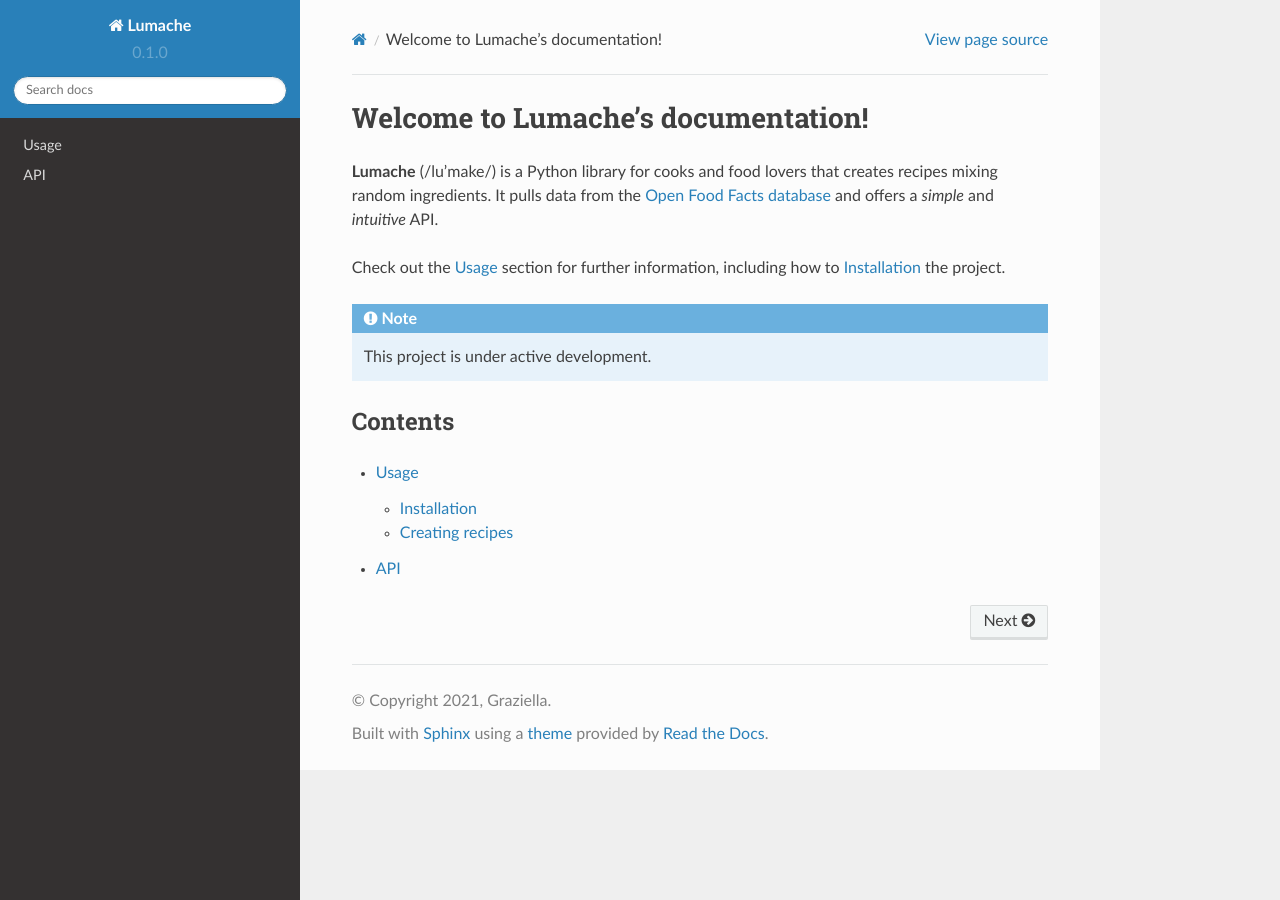
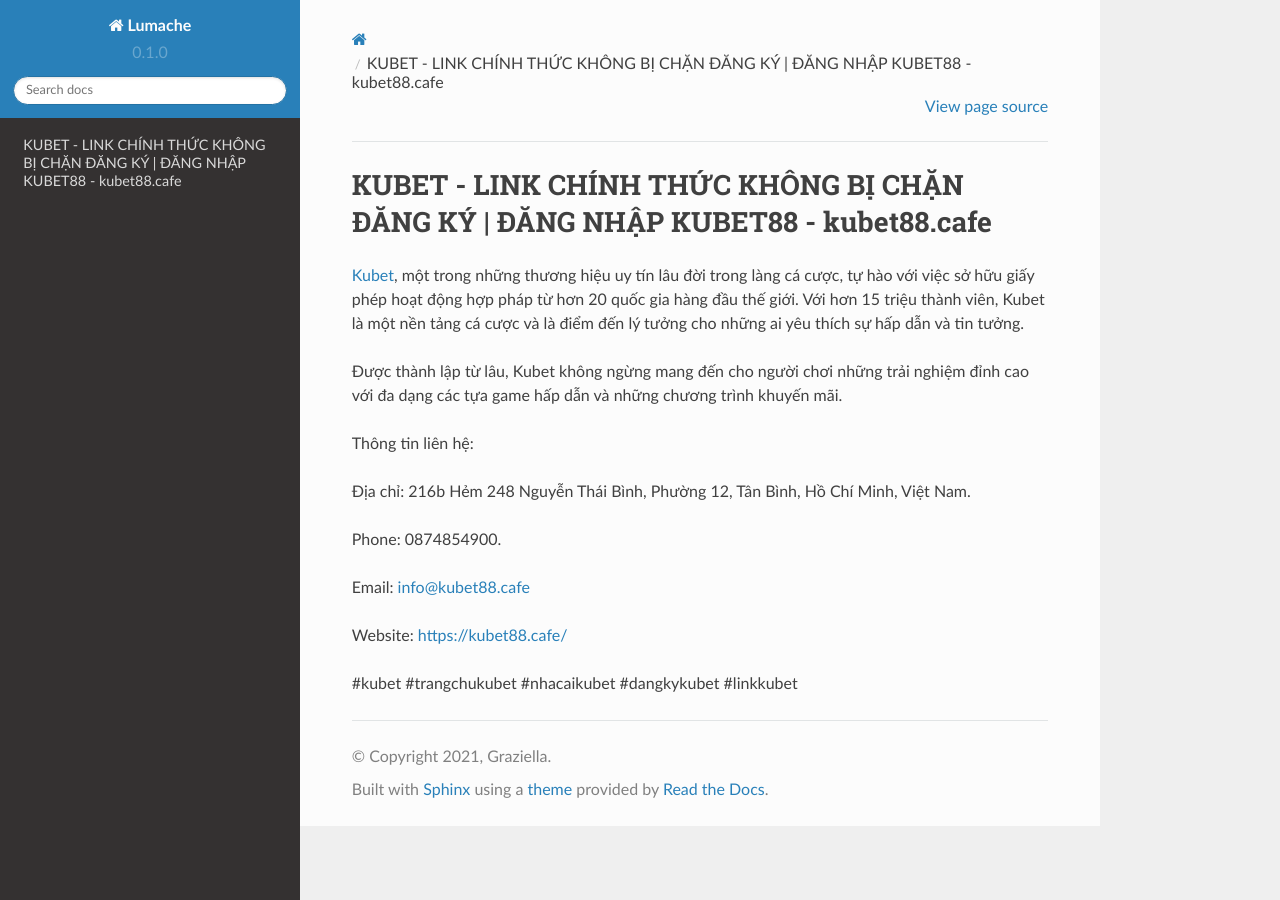
Before and after one commit to socialentity1/kubet88cafe, a Sphinx documentation site: the page built from docs/source/index.rst, in a window 1280 px wide. Built offline with Sphinx 7.4.7 and the Read the Docs theme 2.0.0, drawn with Linux system fonts in a browser that asks for light colours.

Commit message:
Update index.rst

```diff
--- a/docs/source/index.rst
+++ b/docs/source/index.rst
@@ -1,22 +1,18 @@
-Welcome to Lumache's documentation!
+KUBET - LINK CHÍNH THỨC KHÔNG BỊ CHẶN ĐĂNG KÝ | ĐĂNG NHẬP KUBET88 - kubet88.cafe
 ===================================
 
-**Lumache** (/lu'make/) is a Python library for cooks and food lovers
-that creates recipes mixing random ingredients.
-It pulls data from the `Open Food Facts database <https://world.openfoodfacts.org/>`_
-and offers a *simple* and *intuitive* API.
+`Kubet <https://kubet88.cafe/>`_, một trong những thương hiệu uy tín lâu đời trong làng cá cược, tự hào với việc sở hữu giấy phép hoạt động hợp pháp từ hơn 20 quốc gia hàng đầu thế giới. Với hơn 15 triệu thành viên, Kubet là một nền tảng cá cược và là điểm đến lý tưởng cho những ai yêu thích sự hấp dẫn và tin tưởng.
 
-Check out the :doc:`usage` section for further information, including
-how to :ref:`installation` the project.
+Được thành lập từ lâu, Kubet không ngừng mang đến cho người chơi những trải nghiệm đỉnh cao với đa dạng các tựa game hấp dẫn và những chương trình khuyến mãi.
 
-.. note::
+Thông tin liên hệ:
 
-   This project is under active development.
+Địa chỉ: 216b Hẻm 248 Nguyễn Thái Bình, Phường 12, Tân Bình, Hồ Chí Minh, Việt Nam.
 
-Contents
---------
+Phone: 0874854900.
 
-.. toctree::
+Email: info@kubet88.cafe
 
-   usage
-   api
+Website: https://kubet88.cafe/
+
+#kubet #trangchukubet #nhacaikubet #dangkykubet #linkkubet
```
